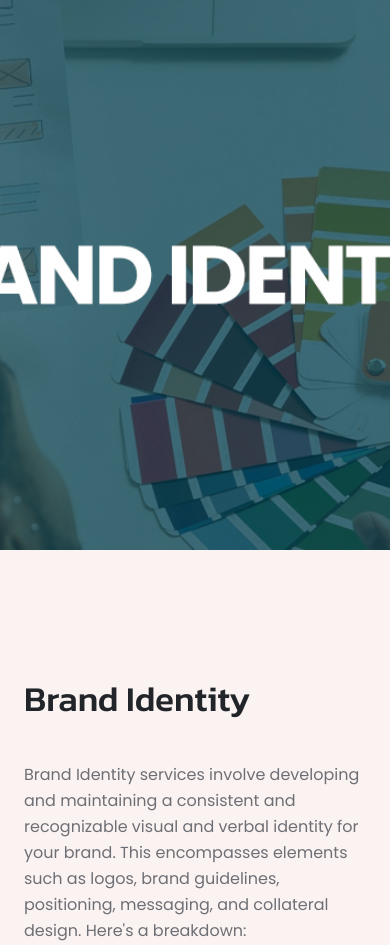
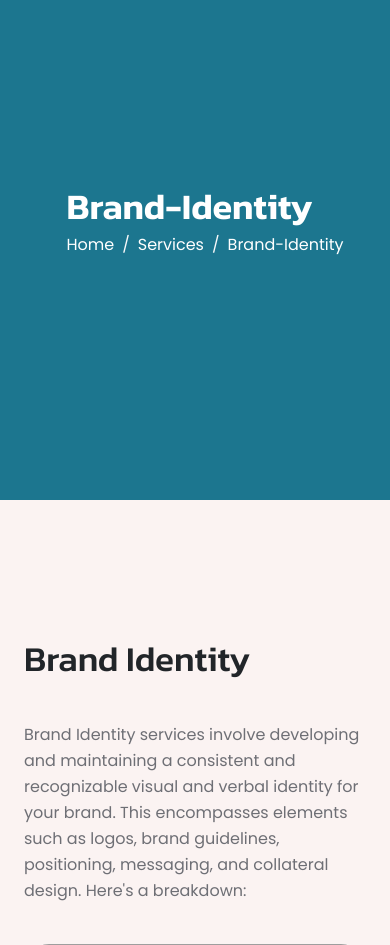
Before and after one commit to niteshv12/theluminarylines, a PHP site: page /brand-identity.php in a window 390 px wide. Shown: the part 100-1045 px from the top of the page. Run offline with PHP 8.4, Linux system fonts and the light colour scheme; some libraries are stand-ins or nearby versions; grey boxes are pictures that could not be loaded.

Commit message:
animation

```diff
--- a/assets/css/main.css
+++ b/assets/css/main.css
@@ -2819,9 +2819,21 @@ p {
 }
 
 .service__details {
+    /* margin-top: 600px; */
     max-width: 1096px;
     margin: auto;
+    margin-top: 600px;
     /* margin-bottom: px */
+}
+
+@media (max-width: 575.98px) {
+    .service__details {
+        /* margin-top: 600px; */
+        max-width: 1096px;
+        margin: auto;
+        margin-top: 100px;
+        /* margin-bottom: px */
+    }
 }
 
 .service__details .thumb__img {
@@ -3573,7 +3585,8 @@ p {
 }
 
 .pricing__card:hover {
-    background-color: var(--main-clr)
+    background-color: var(--main-clr);
+    transition: 0.5s;
 }
 
 .pricing__card:hover .pricing__card_title h1 {
--- a/assets/css/style.css
+++ b/assets/css/style.css
@@ -1141,6 +1141,15 @@
     background-repeat: no-repeat;
 }
 
+@media(max-width: 576px) {
+    .top-img {
+        width: 100%;
+        height: 550px;
+        object-fit: cover;
+        background-repeat: no-repeat;
+    }
+}
+
 .header-to>img {
     /* background-image: url(../img/banner/hm02.jpg); */
     /* height: 600px;
--- a/brand-identity.php
+++ b/brand-identity.php
@@ -10,9 +10,26 @@
     height: 450px;
     object-fit: cover;
     background-repeat: no-repeat;"> -->
-<img src="assets/img/services/brand1.jpg" alt="" class="top-img">
+<!-- <img src="assets/img/services/brand1.jpg" alt="" class="top-img"> -->
 <!-- --------------- Start page header ----------- -->
+<div class="container-fluid header-to">
+  <img src="assets/img/services/brand1.jpg" alt="" class="c-img  d-lg-block d-none">
+  <!-- <img src="assets/img/banner/hm.png " alt="" class="mb-show d-sm-block d-none" style="height: 400px;"> -->
+  <div class="row">
+    <div class="col-12 d-flex justify-content-xl-between justify-content-center align-items-center">
 
+      <div class="banner__content_title-w d-sm-none d-block">
+        <h1 data-aos="fade-up text-dark mt-5" data-aos-delay="100" data-aos-offset="0" data-aos-duration="1000">
+          Brand-Identity </h1>
+        <div class="d-flex justify-content-center gap-2">
+          <a href="index.html">Home</a>
+          <span class="text-light">/</span> <a href="">Services</a><span class="text-light">/</span> <a href="">Brand-Identity</a>
+        </div>
+      </div>
+
+    </div>
+  </div>
+</div>
 <!-- <section class="page__header position-relative">
   <div class="container">
     <div class="row">
@@ -52,7 +69,7 @@
 <!-- --------------- End page header ----------- -->
 
 <!--  start service details -->
-<article class="service__details py__130">
+<article class="service__details ">
   <div class="container-fluid">
     <!-- <img src="assets/img/services/brand.jpg" alt="" class="w-100 " /> -->
     <div class="container ">
```
Also changed, not shown: consulting.php (+20 -2 lines), content-creation.php (+20 -2 lines), digital-marketing.php (+20 -2 lines), graphic-design.php (+21 -2 lines), web-development.php (+19 -1 lines).
